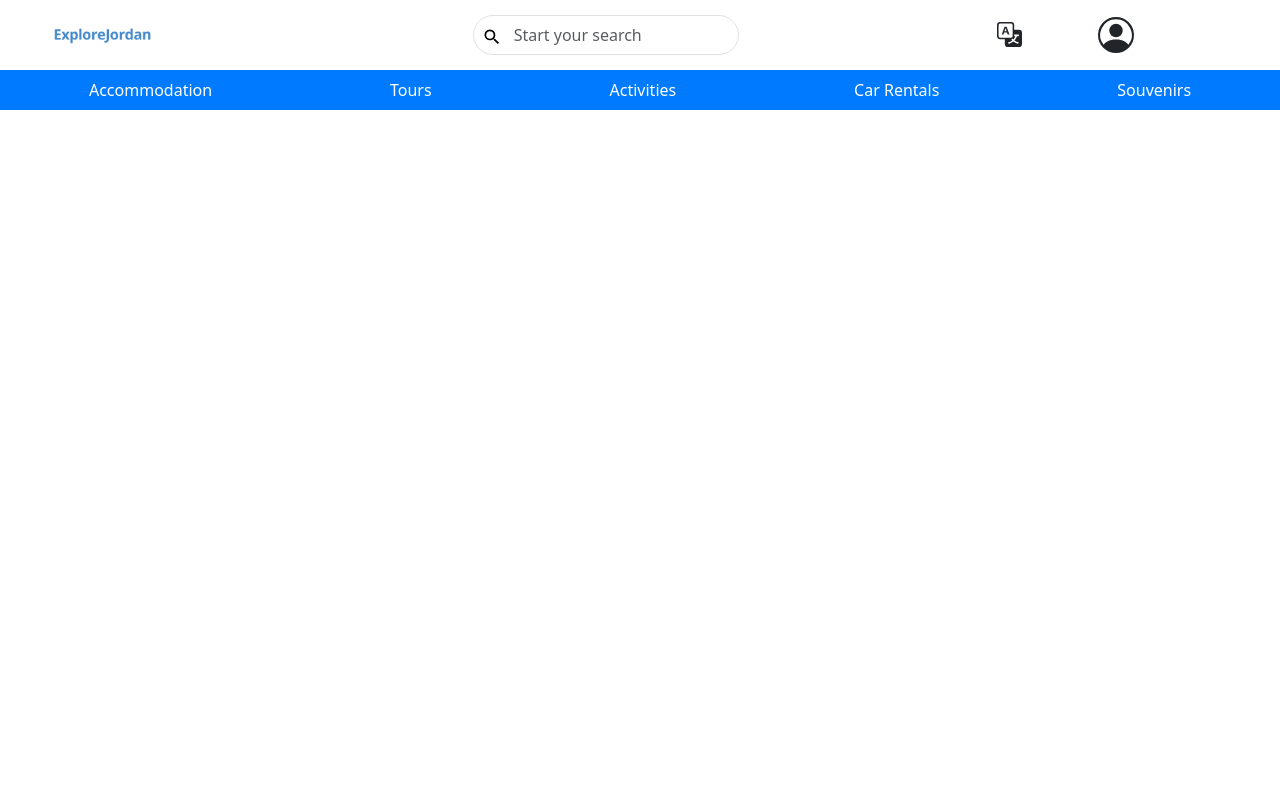
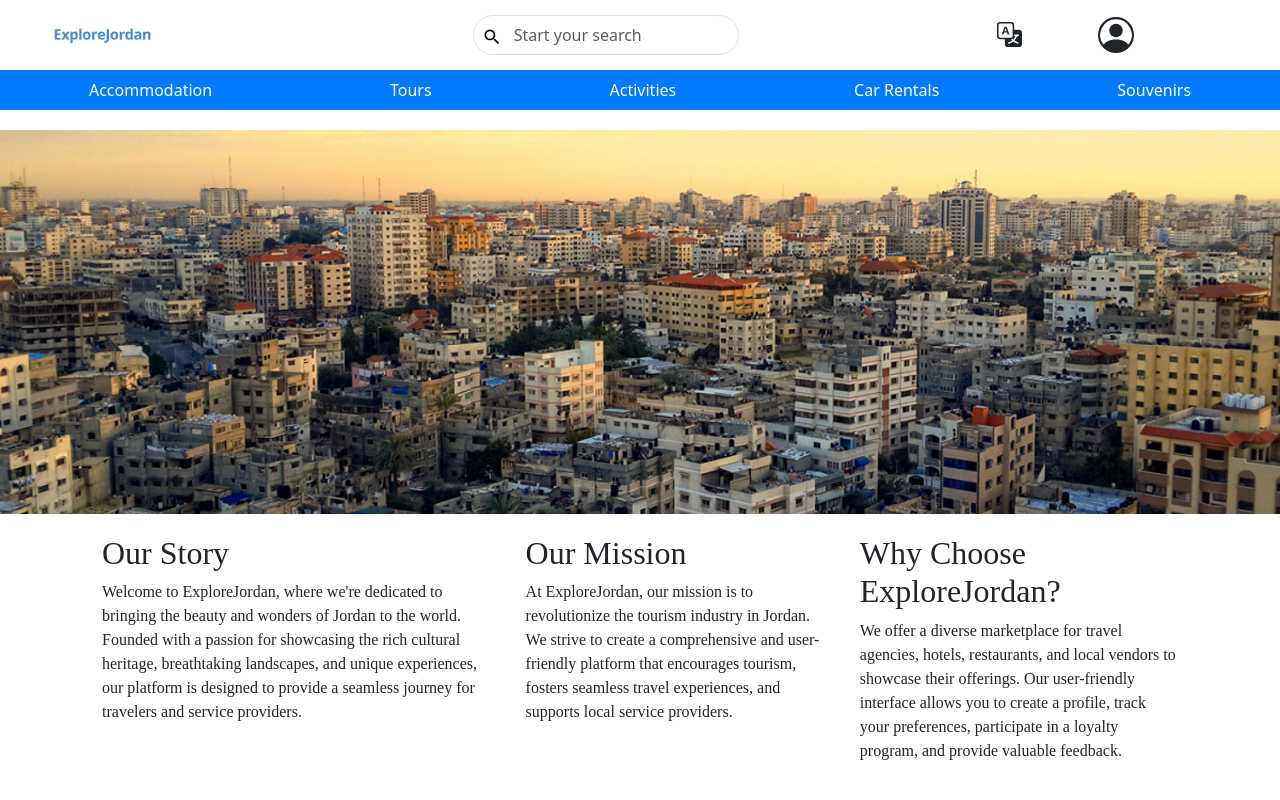
Before and after one commit to adamjaneb/ExploreJordan1, an Angular app: page /about-us in a window 1280 px wide. Before the commit this address led to /. Shown: the top 800 px of the page. Built offline with nearby package versions, Linux system fonts and the light colour scheme.

Commit message:
Add about us

```diff
--- /dev/null
+++ b/src/app/about-us/about-us.component.css
@@ -0,0 +1,29 @@
+p {
+    z-index: 1px;
+}
+.about-us-content {
+    margin: 130px auto 0 auto;
+    overflow: hidden;
+    height: 890px;
+}
+
+.about-us-img {
+    width: 100%;
+    overflow: hidden;
+}
+
+.about-us-img img {
+    width: 100%;
+    height: auto;
+    display: block;
+}
+.container {
+    display: flex;
+    z-index: 1000;
+    position: relative;
+    margin-bottom: 100px;
+}
+.section {
+    margin: 20px;
+    font-family: 'Brush Script MT', cursive;
+}
--- /dev/null
+++ b/src/app/about-us/about-us.component.html
@@ -0,0 +1,23 @@
+<body>
+    <div class="about-us-content">
+        <div class="about-us-img">
+            <img src="assets/aboutus.jpg" alt="amman">
+        </div>
+        <div class="container">
+            <div class="section">
+                <h2>Our Story</h2>
+                <p>Welcome to ExploreJordan, where we're dedicated to bringing the beauty and wonders of Jordan to the world. Founded with a passion for showcasing the rich cultural heritage, breathtaking landscapes, and unique experiences, our platform is designed to provide a seamless journey for travelers and service providers.</p>
+            </div>
+
+            <div class="section">
+                <h2>Our Mission</h2>
+                <p>At ExploreJordan, our mission is to revolutionize the tourism industry in Jordan. We strive to create a comprehensive and user-friendly platform that encourages tourism, fosters seamless travel experiences, and supports local service providers.</p>
+            </div>
+
+            <div class="section">
+                <h2>Why Choose ExploreJordan?</h2>
+                <p>We offer a diverse marketplace for travel agencies, hotels, restaurants, and local vendors to showcase their offerings. Our user-friendly interface allows you to create a profile, track your preferences, participate in a loyalty program, and provide valuable feedback.</p>
+            </div>
+        </div>
+    </div>
+</body>
--- a/src/app/app.routes.ts
+++ b/src/app/app.routes.ts
@@ -1,9 +1,11 @@
 import { Routes } from '@angular/router';
 import { BodyComponent } from './body/body.component';
 import { ContactUsComponent } from './contact-us/contact-us.component';
+import { AboutUsComponent } from './about-us/about-us.component';
 
 export const routes: Routes = [
   { path: '', component: BodyComponent },
   { path: 'contact', component: ContactUsComponent },
-  { path: 'home', component:BodyComponent}
+  { path: 'home', component:BodyComponent},
+  {path: 'about-us', component:AboutUsComponent}
 ]
--- a/src/app/footer/footer.component.html
+++ b/src/app/footer/footer.component.html
@@ -1,6 +1,6 @@
 <footer class="footer">
     <div class="footer-links">
-        <a>About us</a>
+        <a routerLink="/about-us">About us</a>
         <a routerLink="/contact">Contact us</a>
         <a>Blog</a>
     </div>
```
Also changed, not shown: src/app/about-us/about-us.component.ts (added, +12 -0 lines), public/assets/aboutus.jpg (added), 1 other file (tests, documents, lock files or other folders).
